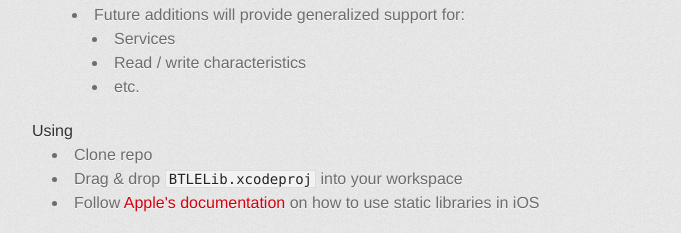
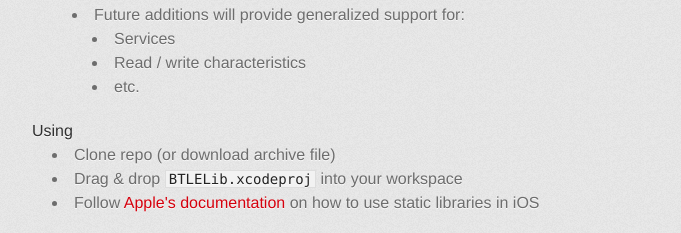
Before and after one commit to codeswimmer/BTLELib, a plain HTML site: page index.html in a window 1280 px wide. Shown: the part 795-1028 px from the top of the page, without its empty margins (298-979 px from the left). Drawn offline with Linux system fonts and the light colour scheme; a web font is replaced by a local one.

Commit message:
Create gh-pages branch via GitHub

```diff
--- a/index.html
+++ b/index.html
@@ -84,7 +84,7 @@
 <a name="using" class="anchor" href="#using"><span class="octicon octicon-link"></span></a>Using</h5>
 
 <ul>
-<li>Clone repo</li>
+<li>Clone repo (or download archive file)</li>
 <li>Drag &amp; drop <code>BTLELib.xcodeproj</code> into your workspace</li>
 <li>Follow <a href="https://developer.apple.com/library/ios/technotes/iOSStaticLibraries/Articles/configuration.html">Apple's documentation</a> on how to use static libraries in iOS</li>
 </ul><p>The library uses ARC. It has been developed using Xcode 5 &amp; tested against iOS 7.x.</p>
```
Also changed, not shown: params.json (+1 -1 lines).
